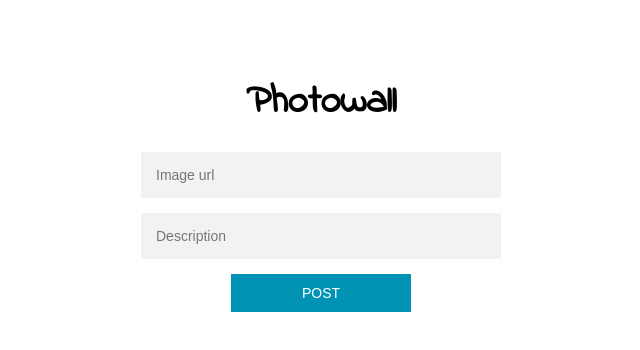
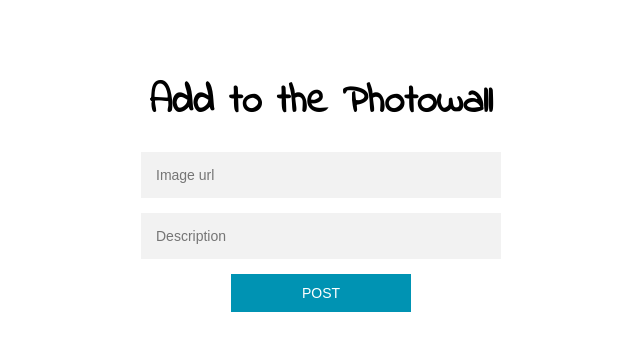
Before and after one commit to thisispayam/photowall, a React (Create React App) app: page /AddPhoto in a window 1280 px wide. Shown: the top 350 px of the page, without its empty margins (319-959 px from the left). Built offline with nearby package versions, Linux system fonts and the light colour scheme.

Commit message:
Adding more pictures

```diff
--- a/src/Components/AddPhoto.js
+++ b/src/Components/AddPhoto.js
@@ -24,7 +24,7 @@ class AddPhoto extends Component {
         return (
 
             <div className="form">
-                <h1>Photowall</h1>
+                <h1>Add to the Photowall</h1>
                 <form onSubmit={this.handleSubmit}>
                     <input type="text" placeholder="Image url" name="link"/>
                     <input type="text" placeholder="Description" name="description"/>
--- a/src/Components/App.js
+++ b/src/Components/App.js
@@ -30,6 +30,30 @@ class App extends Component {
           id: 4,
           description: "Mr. Lizard",
           imageUrl: "https://payam.ca/img/portfolio/photo/8.jpg"
+        }, {
+          id: 5,
+          description: "Kimono Exhibition!",
+          imageUrl: "https://payam.ca/img/portfolio/photo/9.jpg"
+        }, {
+          id: 6,
+          description: "Sand Riding!",
+          imageUrl: "https://payam.ca/img/portfolio/photo/10.jpg"
+        }, {
+          id: 7,
+          description: "Praying Kids!",
+          imageUrl: "https://payam.ca/img/portfolio/photo/1.jpg"
+        }, {
+          id: 8,
+          description: "Stonehenge!",
+          imageUrl: "https://payam.ca/img/portfolio/photo/11.jpg"
+        }, {
+          id: 9,
+          description: "Venice!",
+          imageUrl: "https://payam.ca/img/portfolio/photo/12.jpg"
+        }, {
+          id: 10,
+          description: "Towers!",
+          imageUrl: "https://payam.ca/img/portfolio/photo/4.jpg"
         }]
     }
     this.removePhoto = this.removePhoto.bind(this);
```
